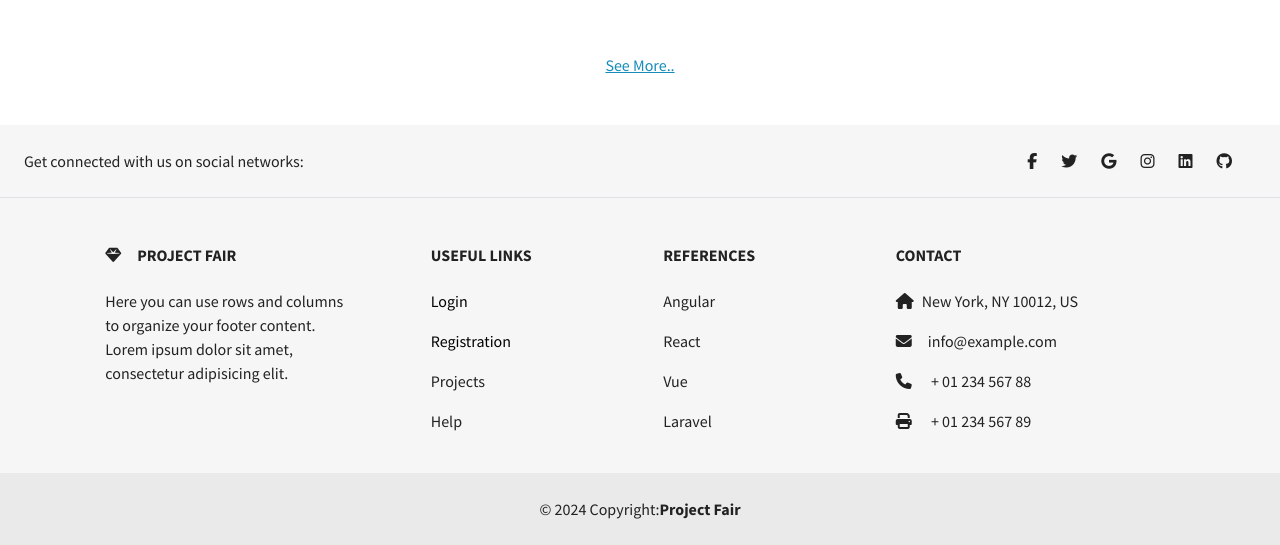
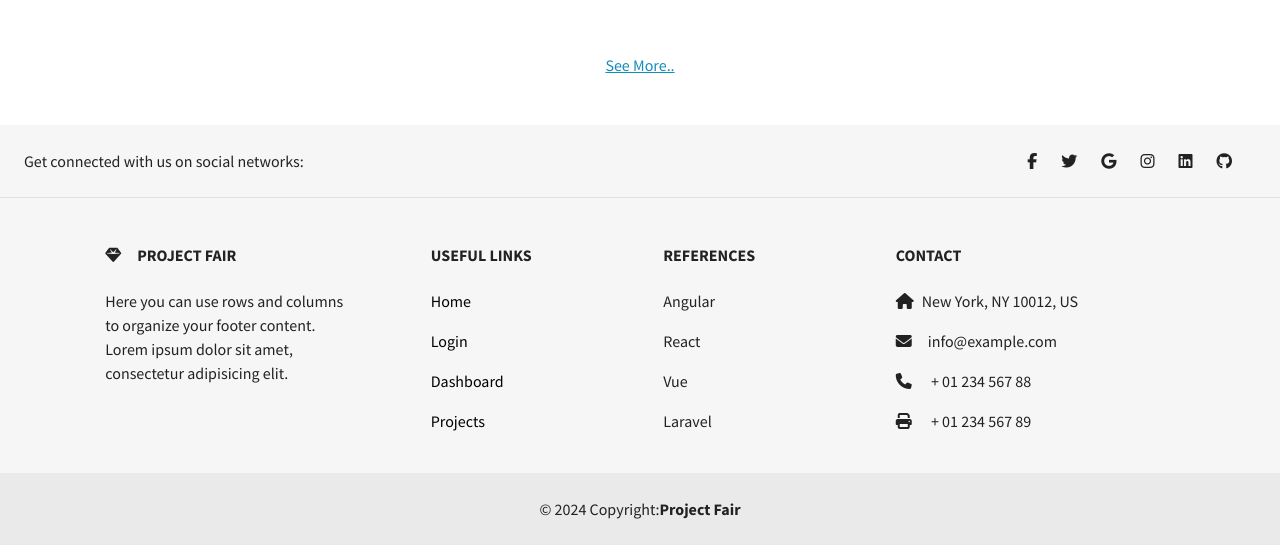
Before and after one commit to Sangeeth-11/Project_fair, a React (Vite) app: page / in a window 1280 px wide. Shown: the part 1155-1700 px from the top of the page. Built offline with nearby package versions, Linux system fonts and the light colour scheme.

Commit message:
2nd commit

```diff
--- a/src/components/Edit.jsx
+++ b/src/components/Edit.jsx
@@ -13,7 +13,7 @@ function Edit() {
     return (
         <>
             <button className='btn' onClick={handleShow}>
-                <i class="fa-regular fa-pen-to-square fa-2xl"></i>
+                <i className="fa-regular fa-pen-to-square fa-2xl"></i>
             </button>
 
             <Modal show={show} onHide={handleClose}>
--- a/src/components/Footer.jsx
+++ b/src/components/Footer.jsx
@@ -50,21 +50,18 @@ function Footer() {
             <MDBCol md="3" lg="2" xl="2" className='mx-auto mb-4 use'>
               <h6 className='text-uppercase fw-bold mb-4'>Useful links</h6>
               <p>
+                <Link to={'/'} className='footer_link'>Home</Link>
+              </p>
+              <p>
                 <Link to={'/login'} className='footer_link'>Login</Link>
               </p>
               <p>
-              <Link to={'/registration'} className='footer_link'>Registration</Link>
+                <Link to={'/dashboard'} className='footer_link'>Dashboard</Link>
               </p>
               <p>
-                <a href='#!' className='text-reset footer_link'>
-                  Projects
-                </a>
+                <Link to={'/projects'} className='footer_link'>Projects</Link>
               </p>
-              <p>
-                <a href='#!' className='text-reset footer_link'>
-                  Help
-                </a>
-              </p>
+
             </MDBCol>
 
             <MDBCol md="2" lg="2" xl="2" className='mx-auto mb-4'>
--- a/src/components/Header.jsx
+++ b/src/components/Header.jsx
@@ -5,16 +5,19 @@ import {
   MDBNavbarBrand
 } from 'mdb-react-ui-kit';
 
-function Header() {
+function Header({status}) {
   return (
     <MDBNavbar light bgColor='light'>
       <MDBContainer fluid>
         <MDBNavbarBrand href=''>
 
-          <i class="fa-solid fa-layer-group"></i>
+          <i className="fa-solid fa-layer-group"></i>
           Project Fair
         </MDBNavbarBrand>
-        <button className='btn btn-danger'>Logout &nbsp;<i class="fa-solid fa-person-walking-dashed-line-arrow-right"></i></button>
+        {
+          !status &&
+        <button className='btn btn-danger'>Logout &nbsp;<i className="fa-solid fa-person-walking-dashed-line-arrow-right"></i></button>
+        }
       </MDBContainer>
     </MDBNavbar>
   )
--- a/src/components/List.jsx
+++ b/src/components/List.jsx
@@ -8,11 +8,11 @@ function List() {
             <h3>Project1</h3>
             <div>
                 <a href="" className='btn'>
-                <i class="fa-brands fa-github fa-2xl"></i>
+                <i className="fa-brands fa-github fa-2xl"></i>
                 </a>
                 <Edit/>
                 <button className='btn'>
-                <i class="fa-regular fa-trash-can fa-2xl"></i>
+                <i className="fa-regular fa-trash-can fa-2xl"></i>
                 </button>
             </div>
         </div>
--- a/src/components/Profile.jsx
+++ b/src/components/Profile.jsx
@@ -2,7 +2,20 @@ import React from 'react'
 
 function Profile() {
   return (
-    <div>Profile</div>
+    <>
+    <div className='m-1 p-3 border shadow'>
+      <h3>Profile</h3>
+      <div className='p-2'>
+        <label htmlFor="pp">
+          <input type="file" value="" id='pp' style={{display:'none'}}/>
+          <img src="https://www.freeiconspng.com/thumbs/account-icon/account-profile-icon-1.png"  alt="" width={'150px'}/>
+        </label>
+        <input type="text" name="" id="" placeholder='UserName' className='form-control mt-3'/>
+        <input type="text" name="" id="" placeholder='LinkdIn' className='form-control mt-3'/>
+        <input type="text" name="" id="" placeholder='GitHub Id' className='form-control mt-3'/>
+      </div>
+    </div>
+    </>
   )
 }
 
--- a/src/pages/Dashboard.jsx
+++ b/src/pages/Dashboard.jsx
@@ -12,9 +12,9 @@ function Dashboard() {
       <Header/>
       <div className='p-4'>
         <h2>Dashboard</h2>
+          <Add/>
         <Row>
             <Col sm={12} md={8}>
-          <Add/>
               <div className='p-3 border border-3'>
                 <List/>
               </div>
--- a/src/pages/Projects.jsx
+++ b/src/pages/Projects.jsx
@@ -1,8 +1,16 @@
 import React from 'react'
+import Header from '../components/Header'
+import ProjectCards from '../components/ProjectCards'
 
 function Projects() {
   return (
-    <div>Projects</div>
+    <>
+    <Header status={true}/>
+    <h2>All Projects</h2>
+    <div className='p-5'>
+      <ProjectCards/>
+    </div>
+    </>
   )
 }
 
```
